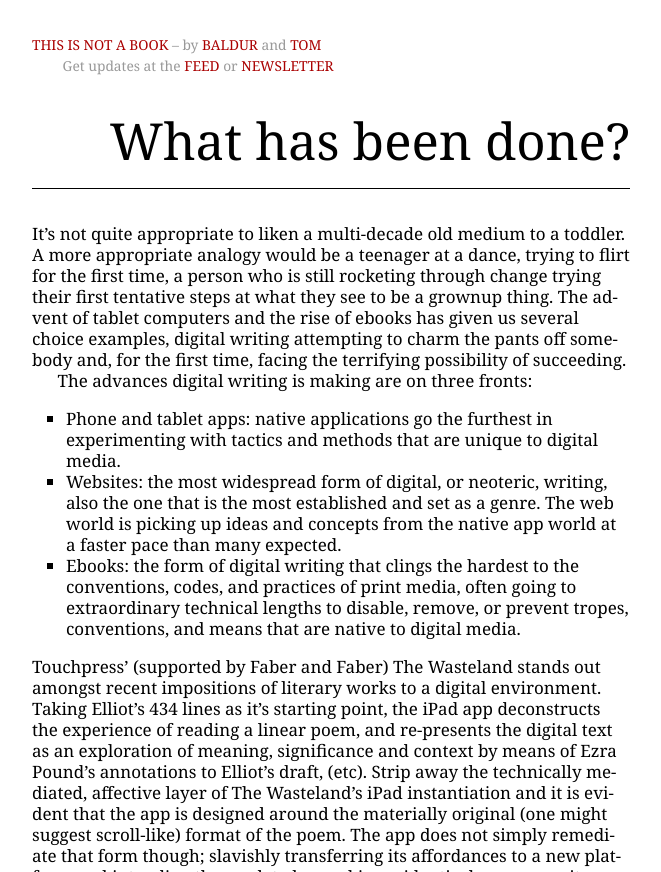
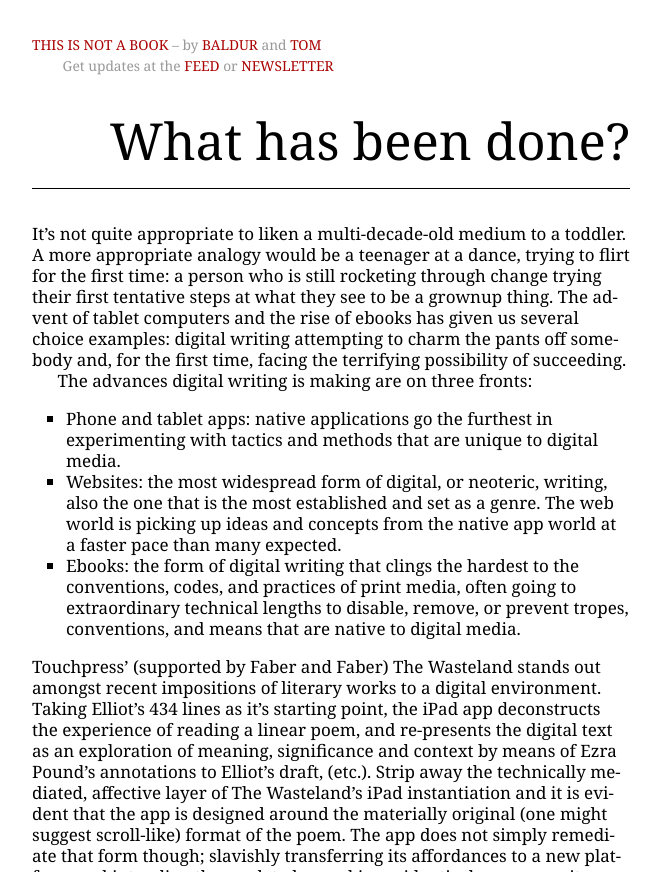
Before and after one commit to baldurbjarnason/this-is-not-a-book, a Jekyll site: the page built from How_did_we_get_here/What_has_been_done.md, in a window 1280 px wide and 1400 px high. Shown: the top 872 px of the window, without its empty margins (309-970 px from the left). Built offline with Jekyll 4.4.1, drawn with Linux system fonts in a browser that asks for light colours; comment, search, counter and statistics services are not loaded; some of the changed text lies outside the part shown.

```diff
--- a/How_did_we_get_here/What_has_been_done.md
+++ b/How_did_we_get_here/What_has_been_done.md
@@ -5,12 +5,12 @@ category: How_did_we_get_here
 sort: 2
 ---
 
-It’s not quite appropriate to liken a multi-decade old medium
+It’s not quite appropriate to liken a multi-decade-old medium
 to a toddler. A more appropriate analogy would be a teenager at a dance,
-trying to flirt for the first time, a person who is still rocketing
+trying to flirt for the first time: a person who is still rocketing
 through change trying their first tentative steps at what they see to be
 a grownup thing. The advent of tablet computers and the rise of ebooks
-has given us several choice examples, digital writing attempting to
+has given us several choice examples: digital writing attempting to
 charm the pants off somebody and, for the first time, facing the
 terrifying possibility of succeeding.
 
@@ -33,7 +33,7 @@ amongst recent impositions of literary works to a digital environment.
 Taking Elliot’s 434 lines as it’s starting point, the iPad app
 deconstructs the experience of reading a linear poem, and re-presents
 the digital text as an exploration of meaning, significance and context
-by means of Ezra Pound’s annotations to Elliot’s draft, (etc). Strip
+by means of Ezra Pound’s annotations to Elliot’s draft, (etc.). Strip
 away the technically mediated, affective layer of The Wasteland’s iPad
 instantiation and it is evident that the app is designed around the
 materially original (one might suggest scroll-like) format of the poem.
```
Also changed, not shown: Case_studies/White.md (+1 -1 lines), The_Form_of_the_Thing/Do_not_get_seduced_by_adaptations.md (+1 -1 lines), What_is_digital_writing/Hackathons.md (+1 -1 lines), What_is_digital_writing/Iterate_in_public.md (+1 -1 lines), What_is_digital_writing/Messy_and_full_of_seams.md (+1 -1 lines).
